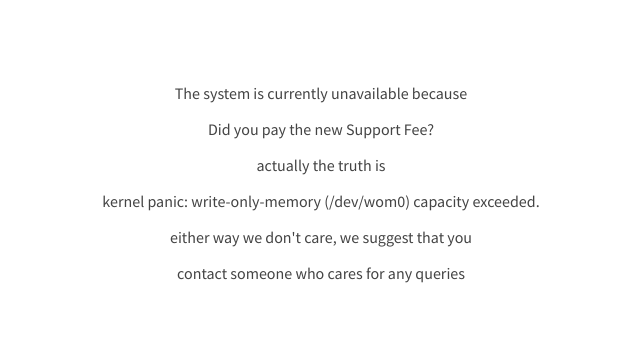
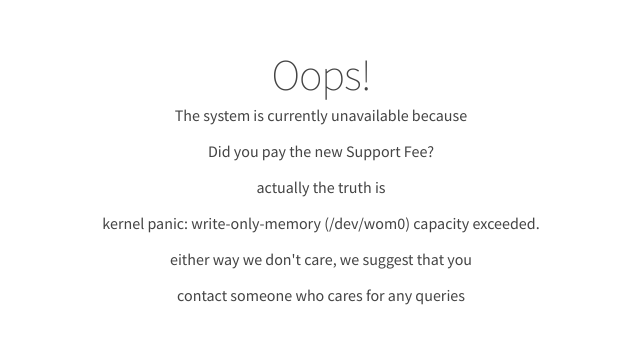
Before and after one commit to a1itis/a1itis.github.io, a plain HTML site: page index.html in a window 1280 px wide. Shown: the part 235-578 px from the top of the page, without its empty margins (319-959 px from the left). Drawn offline with nearby package versions, Linux system fonts and the light colour scheme.

Commit message:
ghjgkkjg

```diff
--- a/index.html
+++ b/index.html
@@ -13,6 +13,7 @@
     <div class="table">
         <div class="cell" id="excuse">
             <div class="avatar"></div>
+            <h1>Oops!</h1>
             <h2>The system is currently unavailable because</h2>
             <h3>&nbsp;</h3>
             <h2>actually the truth is</h2>
```
